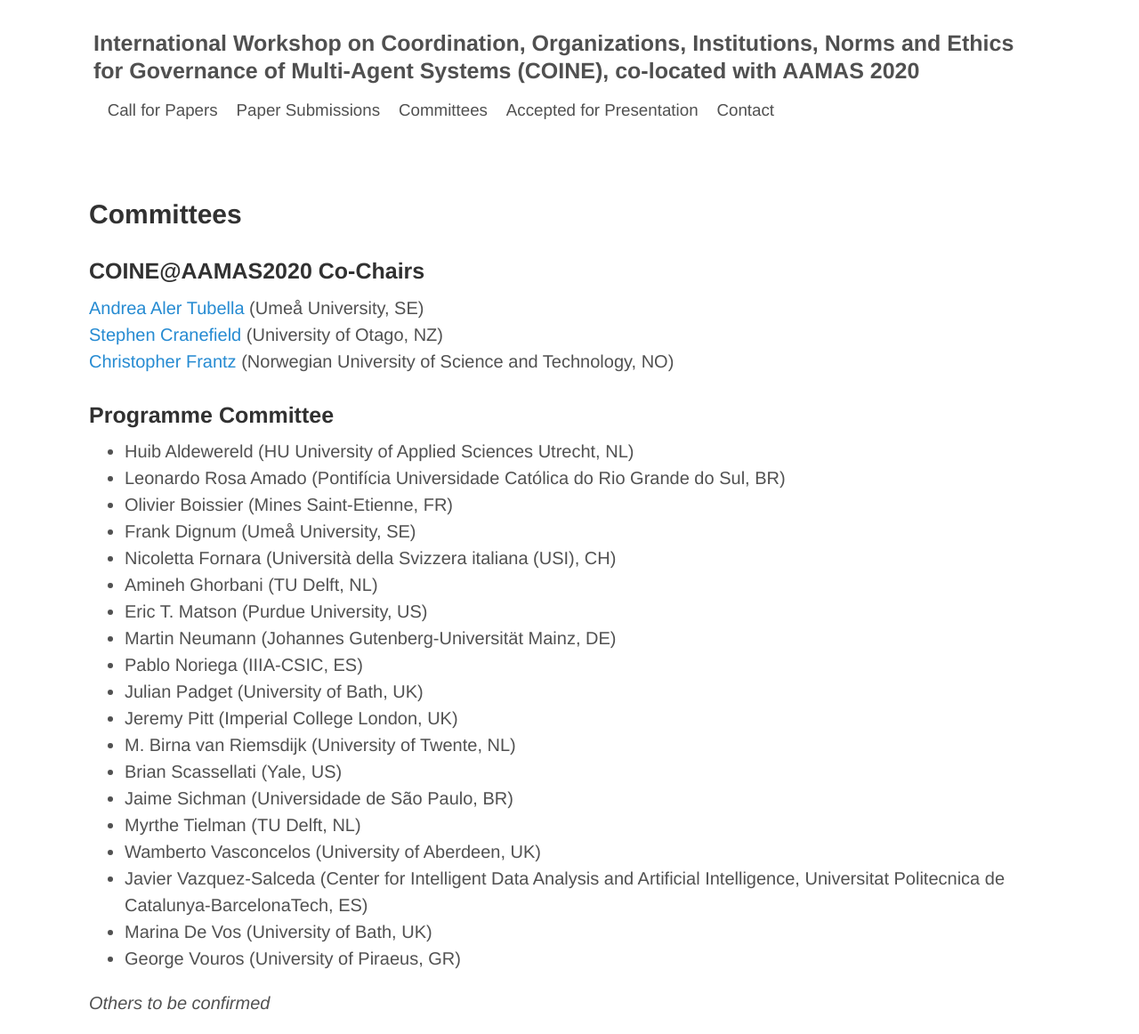
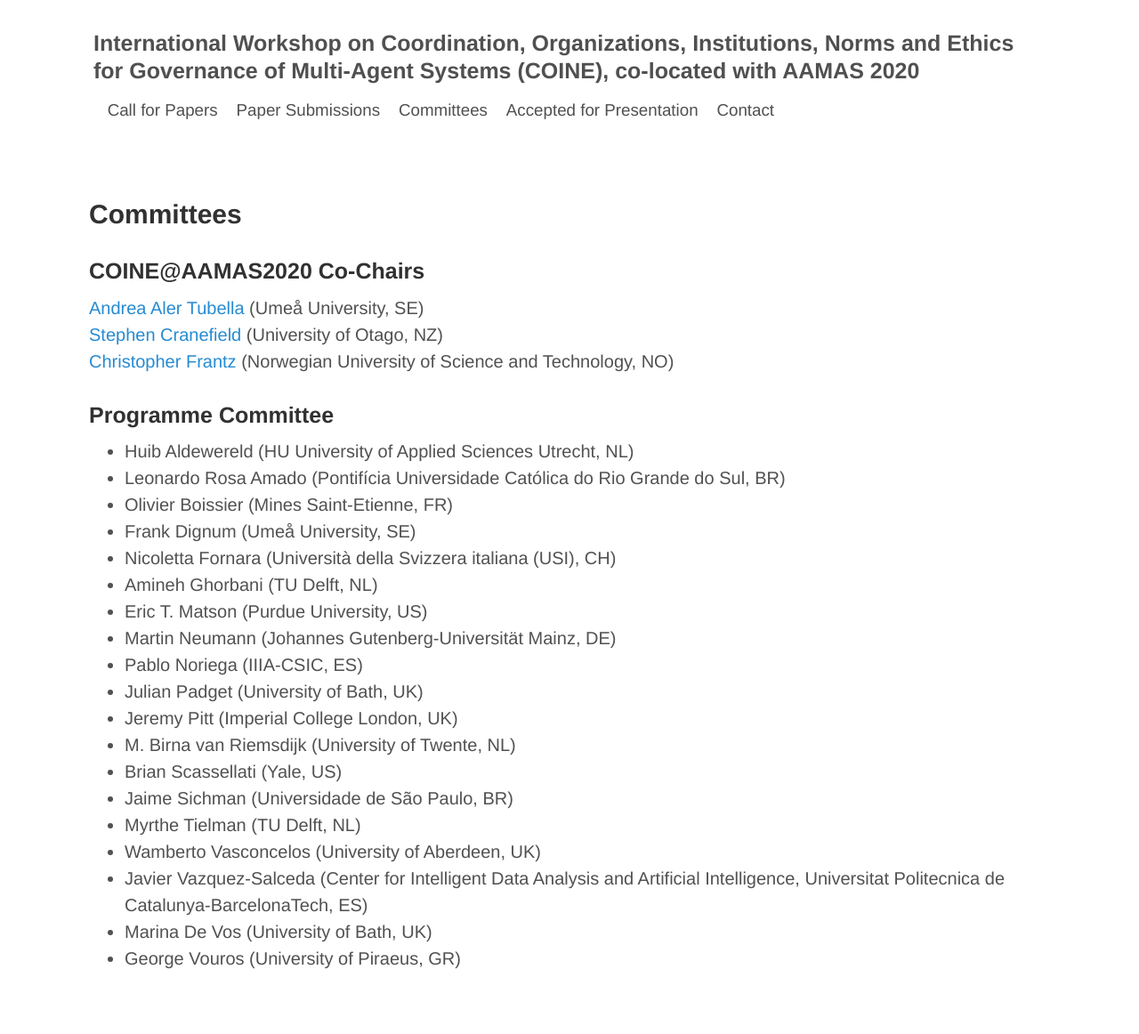
Before and after one commit to coin-workshop/coine-2020-new-zealand, a Jekyll site: the page built from committees.md, in a window 1280 px wide. Shown: the whole page at 89% size. Built offline with Jekyll 4.4.1, drawn with Linux system fonts in a browser that asks for light colours; after the commit the page ends 1112 px from its top, so only the background shows below that.

Commit message:
Fix committees.md

```diff
--- a/committees.md
+++ b/committees.md
@@ -33,7 +33,7 @@ title: COINE
 - Marina De Vos (University of Bath, UK)
 - George Vouros (University of Piraeus, GR)
 
-*Others to be confirmed*
+<!-- *Others to be confirmed* -->
 
 <!--
 - Mohsen Afsharchi (University of Zanjan, IR)
```
